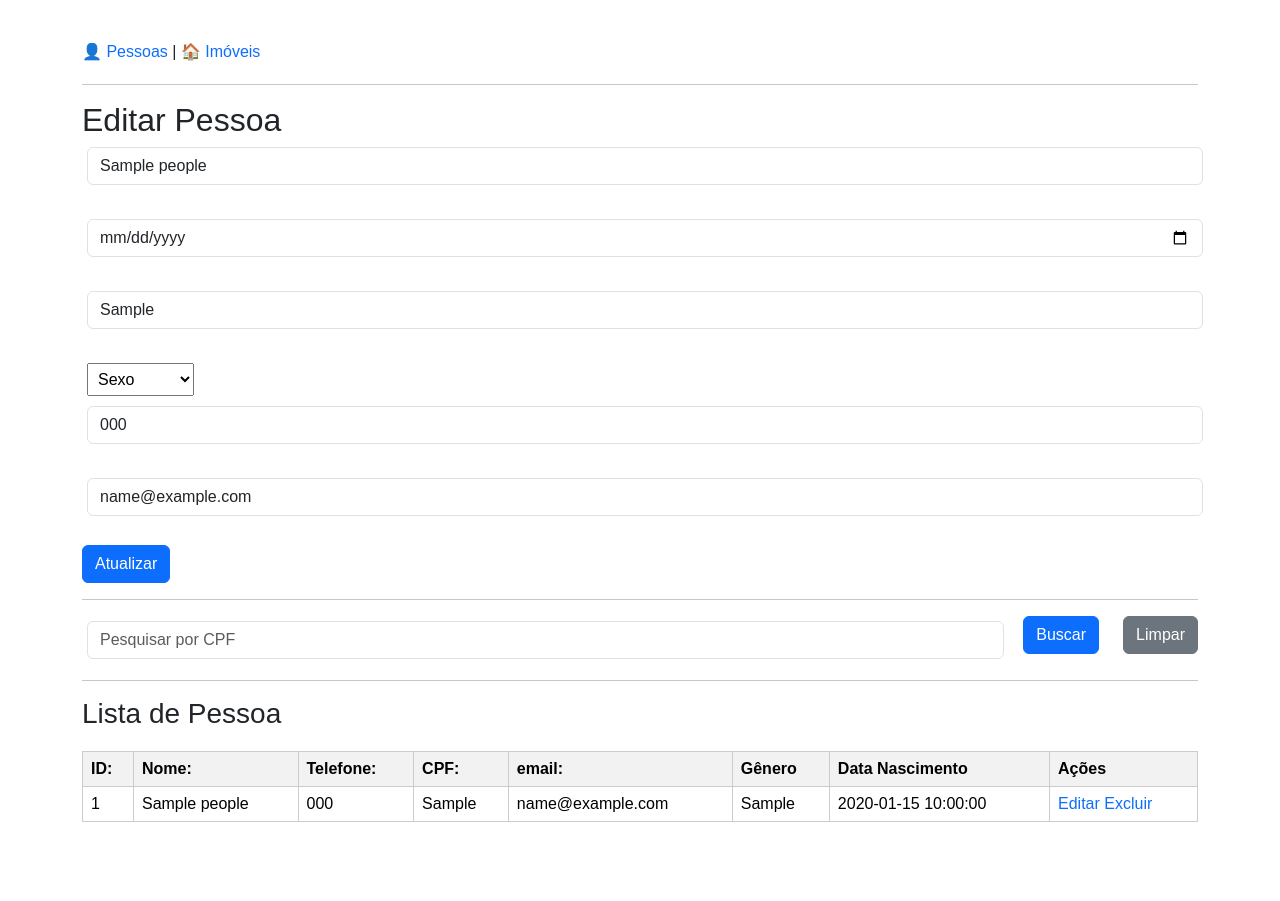
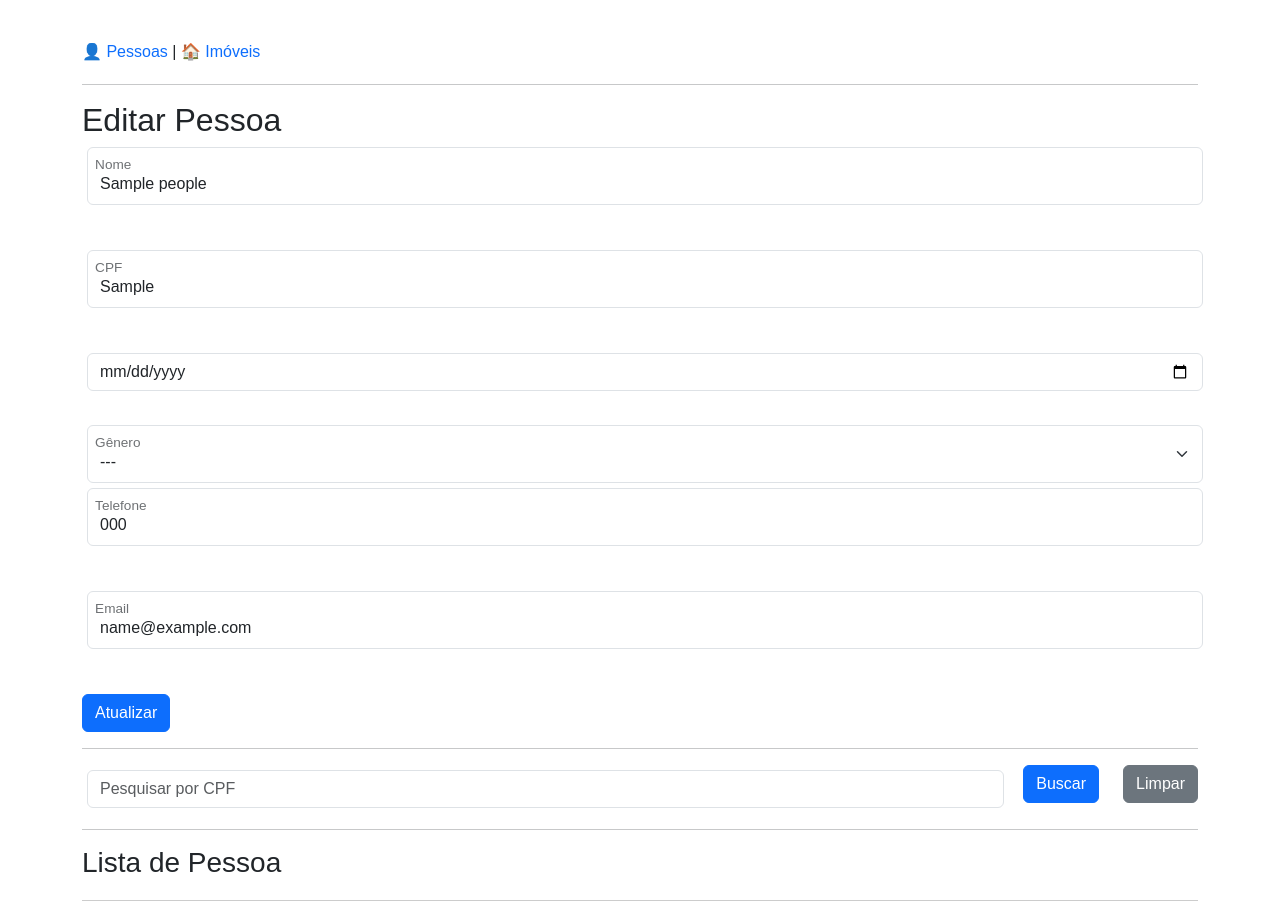
Before and after one commit to PabloGarcia48/CadastroPessoasImoveis, a PHP site: page /app/views/persons.php?edit=1 in a window 1280 px wide. Shown: the top 901 px of the page. Before the commit the page ends 822 px from the top, so only its background shows below. Run offline with PHP 8.4, Linux system fonts and the light colour scheme; tables that the repository leaves empty or names only in its code hold one stand-in row (values such as "Sample post"); some libraries are stand-ins or nearby versions.

Commit message:
Um pouco mais de estilização

```diff
--- a/app/views/persons.php
+++ b/app/views/persons.php
@@ -49,28 +49,44 @@ if (isset($_POST["update"])) {
     <h2><?= $editPerson ? "Editar Pessoa" : "Cadastrar Pessoa" ?></h2>
 
     <form method="POST">
+
         <input class="form-control" type="hidden" name="id" value="<?= $editPerson["id"] ?? "" ?>">
 
-        <input class="form-control" type="text" name="name" placeholder="Nome" required
+        <div class="form-floating mb-3">
+            <input class="form-control" id="name" type="text" name="name" placeholder="Nome" required
                 value="<?= $editPerson["name"] ?? "" ?>"><br>
+            <label for="name">Nome</label>
+        </div>
+
+        <div class="form-floating mb-3">
+            <input class="form-control" id="cpf" type="text" name="cpf" placeholder="CPF" required
+                value="<?= $editPerson["cpf"] ?? "" ?>"><br>
+            <label for="cpf">CPF</label>
+        </div>
 
         <input class="form-control" type="date" name="birth_date" required
             value="<?= $editPerson["birth_date"] ?? "" ?>"><br>
 
-        <input class="form-control" type="text" name="cpf" placeholder="CPF" required
-            value="<?= $editPerson["cpf"] ?? "" ?>"><br>
-
-        <select name="gender" required>
-            <option value="">Sexo</option>
+        <div class="form-floating">
+            <select class="form-select" id="floatingSelect" name="gender">
+                <option selected>---</option>
                 <option value="M" <?= (isset($editPerson) && $editPerson["gender"] == "M") ? "selected" : "" ?>>Masculino</option>
                 <option value="F" <?= (isset($editPerson) && $editPerson["gender"] == "F") ? "selected" : "" ?>>Feminino</option>
-        </select><br>
+            </select>
+            <label for="floatingSelect">Gênero</label>
+        </div>
 
-        <input class="form-control" type="text" name="phone" placeholder="Telefone"
+        <div class="form-floating mb-3">
+            <input class="form-control" id="phone" type="text" name="phone" placeholder="Telefone"
                 value="<?= $editPerson["phone"] ?? "" ?>"><br>
+            <label for="phone">Telefone</label>
+        </div>
 
-        <input class="form-control" type="email" name="email" placeholder="Email"
+        <div class="form-floating mb-3">
+            <input class="form-control" id="email" type="email" name="email" placeholder="Email"
                 value="<?= $editPerson["email"] ?? "" ?>"><br>
+            <label for="email">Email</label>
+        </div>
 
         <?php if ($editPerson): ?>
             <button class="btn btn-primary" type="submit" name="update">Atualizar</button>
```
Also changed, not shown: app/views/properties.php (+22 -4 lines). Lines whose indentation alone changed are shown as unchanged.
